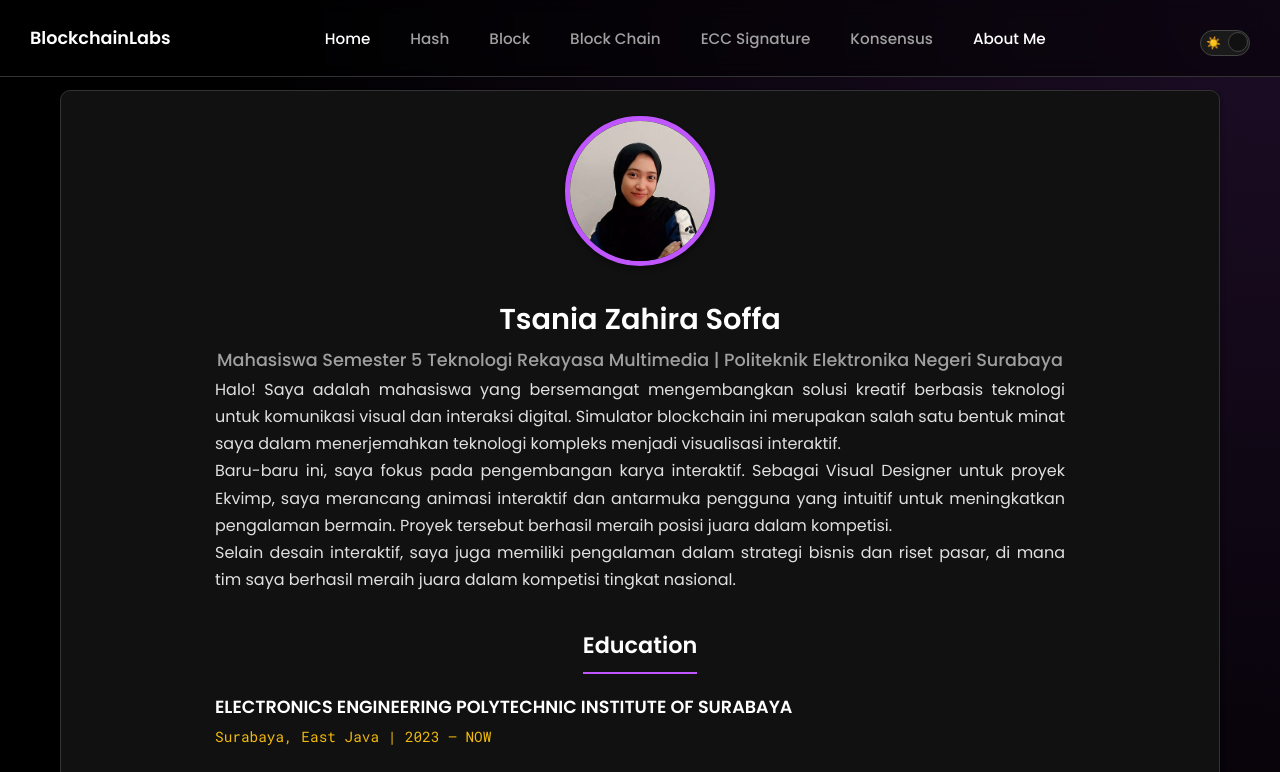
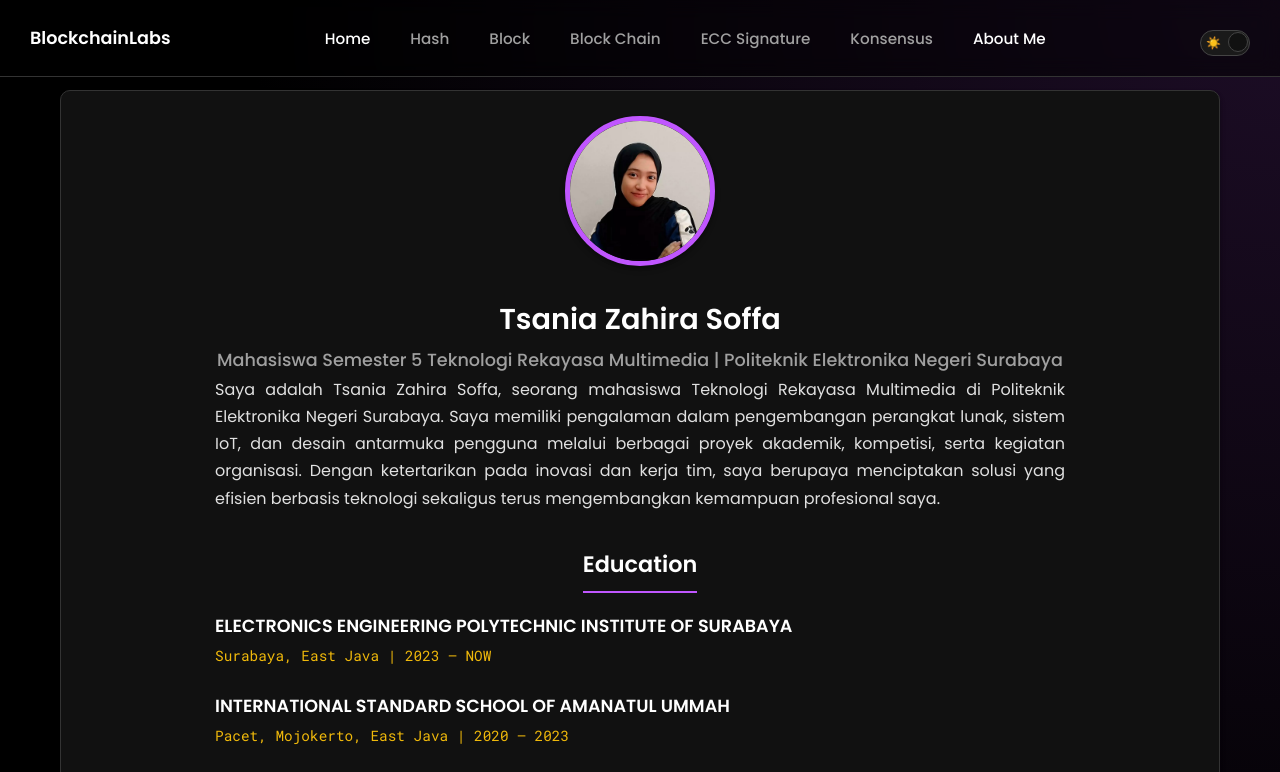
Before and after one commit to Tsania24/BlockchainLabs-V2.0, a plain HTML site: page index.html in a window 1280 px wide. Both pictures are taken after a click on the button "Tentang Saya". Shown: the top 772 px of the page. Drawn offline with Linux system fonts and the light colour scheme; a script that the page names is missing.

Commit message:
Update index.html

```diff
--- a/index.html
+++ b/index.html
@@ -387,23 +387,7 @@
       </p>
 
       <p>
-        Halo! Saya adalah mahasiswa yang bersemangat mengembangkan solusi
-        kreatif berbasis teknologi untuk komunikasi visual dan interaksi
-        digital. Simulator blockchain ini merupakan salah satu bentuk minat saya
-        dalam menerjemahkan teknologi kompleks menjadi visualisasi interaktif.
-      </p>
-
-      <p>
-        Baru-baru ini, saya fokus pada pengembangan karya interaktif. Sebagai
-        Visual Designer untuk proyek Ekvimp, saya merancang animasi interaktif
-        dan antarmuka pengguna yang intuitif untuk meningkatkan pengalaman
-        bermain. Proyek tersebut berhasil meraih posisi juara dalam kompetisi.
-      </p>
-
-      <p>
-        Selain desain interaktif, saya juga memiliki pengalaman dalam strategi
-        bisnis dan riset pasar, di mana tim saya berhasil meraih
-        juara dalam kompetisi tingkat nasional.
+        Saya adalah Tsania Zahira Soffa, seorang mahasiswa Teknologi Rekayasa Multimedia di Politeknik Elektronika Negeri Surabaya. Saya memiliki pengalaman dalam pengembangan perangkat lunak, sistem IoT, dan desain antarmuka pengguna melalui berbagai proyek akademik, kompetisi, serta kegiatan organisasi. Dengan ketertarikan pada inovasi dan kerja tim, saya berupaya menciptakan solusi yang efisien berbasis teknologi sekaligus terus mengembangkan kemampuan profesional saya.
       </p>
 
       <!-- EDUCATION -->
@@ -443,7 +427,7 @@
       </div>
 
       <div class="profile-item">
-        <h5>Bhamantara EEPISAT - Internal Division</h5>
+        <h5>Bamantara EEPISAT - Internal Division</h5>
         <p class="item-meta">2024 – NOW</p>
         <ul>
           <li>Berperan aktif dalam divisi internal, mendukung koordinasi dan operasional tim riset kedirgantaraan PENS.</li>
@@ -564,4 +548,5 @@
       });
     </script>
   </body>
+
 </html>
```
